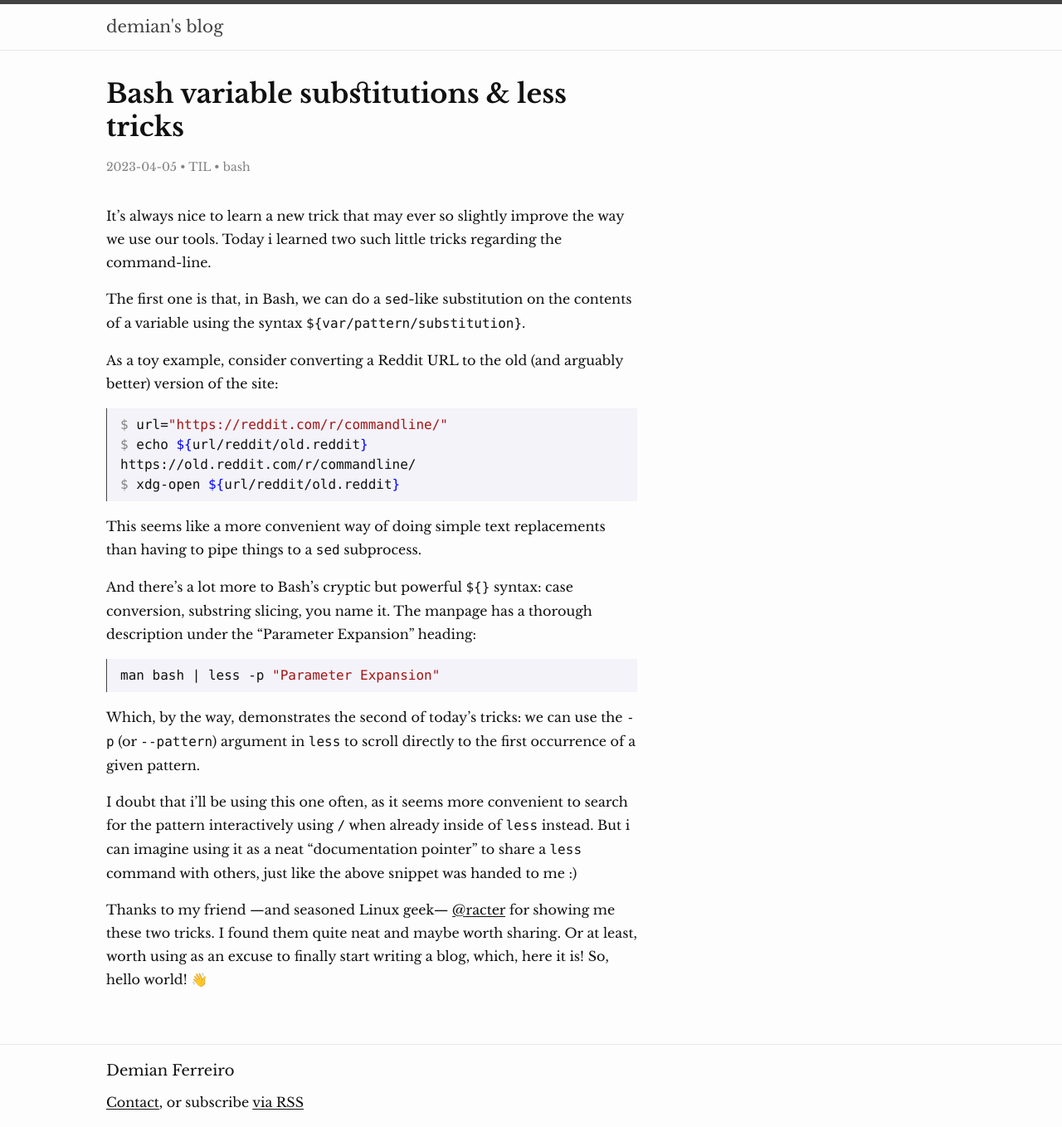
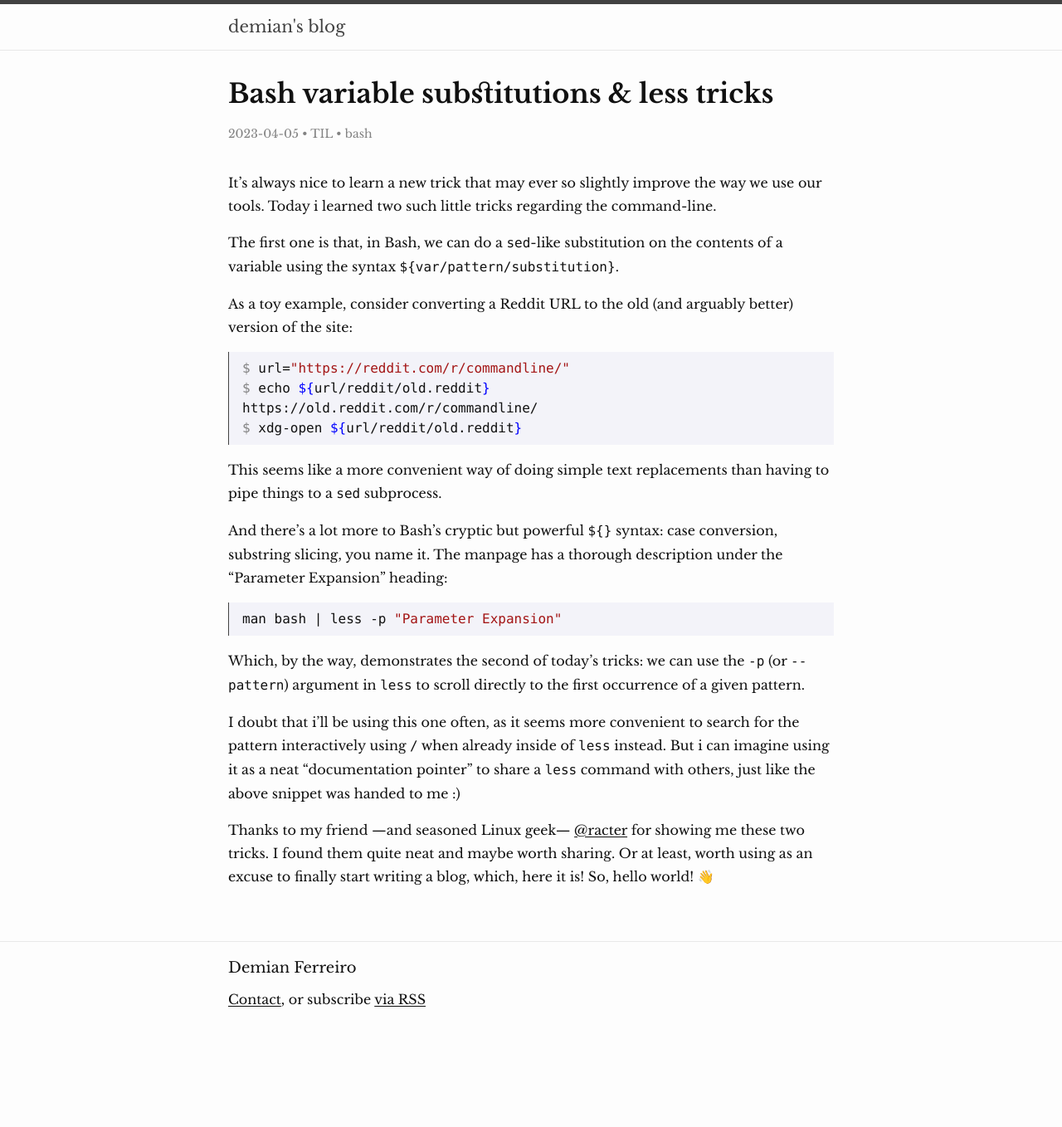
Before and after one commit to epidemian/epidemian.github.io, a Jekyll site: the page built from _posts/2023-04-05-bash-var-substitution.md, in a window 1280 px wide. Shown: the whole page at 83% size. Built offline with Jekyll 4.4.1, drawn with Linux system fonts in a browser that asks for light colours; after the commit the page ends 1234 px from its top, so only the background shows below that.

Commit message:
Use narrower layout on pages without sidenotes

```diff
--- a/assets/styles.css
+++ b/assets/styles.css
@@ -138,10 +138,22 @@ pre {
 }
 
 .wrapper {
-  max-width: 1168px;
   margin: 0 auto;
   padding: 0 10%;
+  max-width: 730px;
+  /* Use content-box box sizing so that the percentage padding is not counted as
+  part of the width. This avoid content getting narrower as the viewport gets
+  bigger. */
   box-sizing: content-box;
+}
+
+/* When a post has sidenotes, the horizontal space distribution is:
+10+50+5+25+10 Where there's 10% space to each side, the main text takes 50%, the
+sidenotes 25%, and there's a 5% gap between them. All this up to a maximum total
+size of 1460px. */
+body:has(.sidenote) .wrapper {
+  /* Consider the space taken by the padding. */
+  max-width: calc(1460px * 0.8);
 }
 
 .svg-icon {
@@ -330,8 +342,9 @@ td {
 /**
  * Posts
  */
-.post {
-  width: 62.5%;
+.post:has(.sidenote) {
+  /* Post text takes 50% of the screen, but its container is 80% due to padding. */
+  width: calc(50% / 0.8);
 }
 
 .post-header {
@@ -396,7 +409,7 @@ td {
     padding-left: 7.5%;
     padding-right: 7.5%;
   }
-  .post {
+  .post:has(.sidenote) {
     width: auto;
   }
   /* TODO: show sidenotes on small screens */
```
